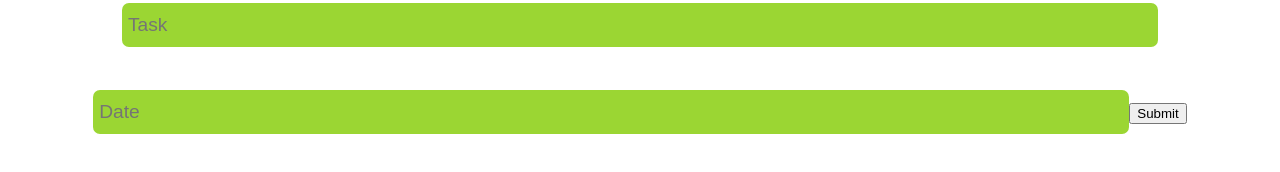
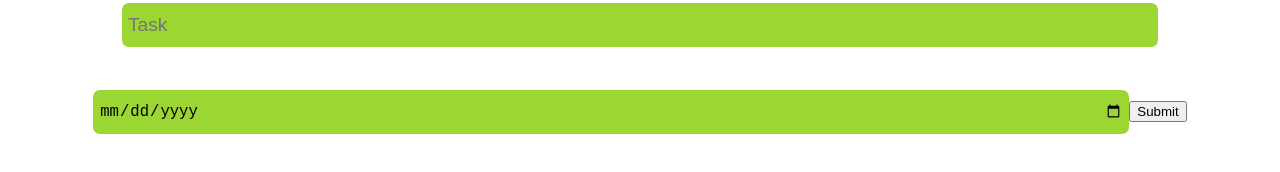
Before and after one commit to mohammedAbdulziz/Falcon, a React (Create React App) app: page / in a window 1280 px wide. Shown: the top 172 px of the page. Built offline with nearby package versions, Linux system fonts and the light colour scheme; the HTML template or start-up script is replaced by a standard one.

Commit message:
Update Mycomonent.jsx

```diff
--- a/Mycomonent.jsx
+++ b/Mycomonent.jsx
@@ -50,7 +50,7 @@ class Mycomonent extends Component {
             <div>
                 <form onSubmit={this.submitHandler}>
                     <input type="text" name="name" id="name" placeholder="Task"/>
-                    <input type="text" name="email" id="email" placeholder="Date"/>
+                    <input type="date" name="email" id="email" placeholder="Date"/>
                     <button type="submit">Submit</button>
                 </form>
                 <MyTable persons={this.state.Persons} editElement={this.editElement}/>
```
